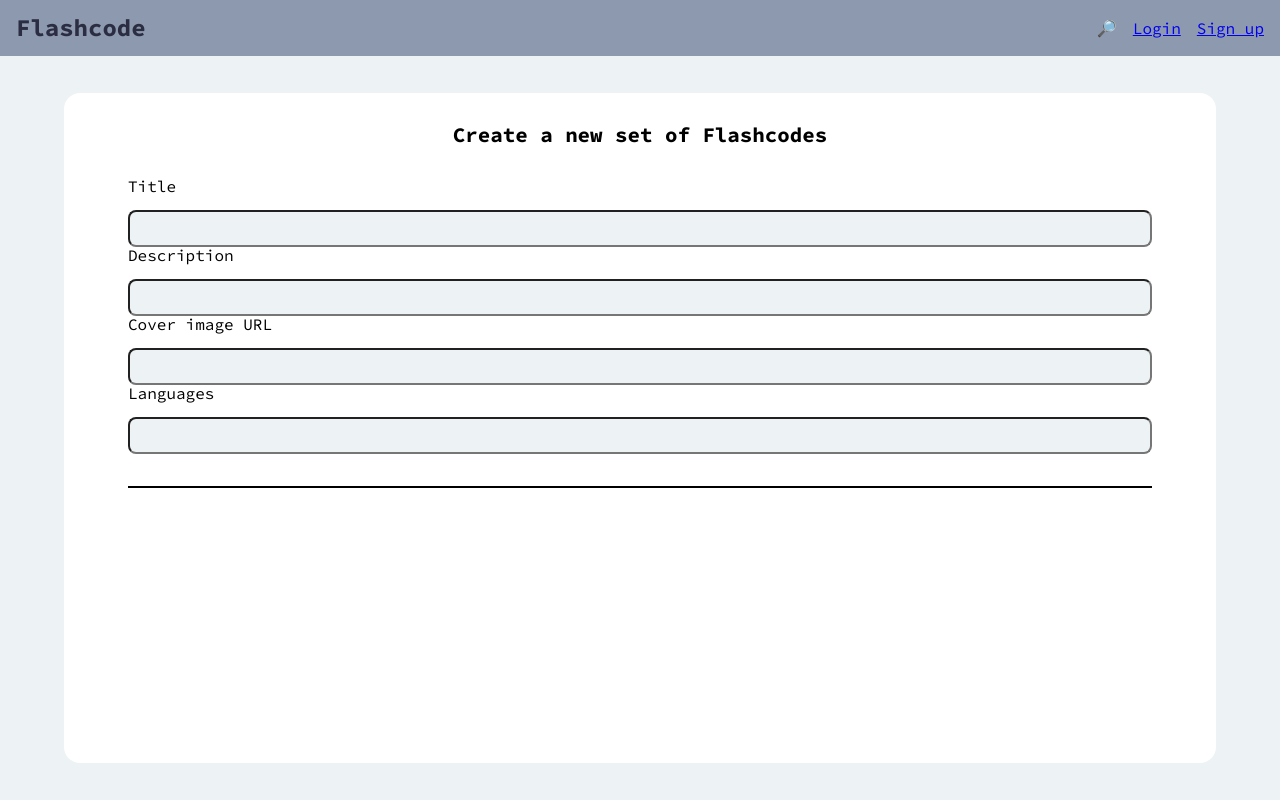
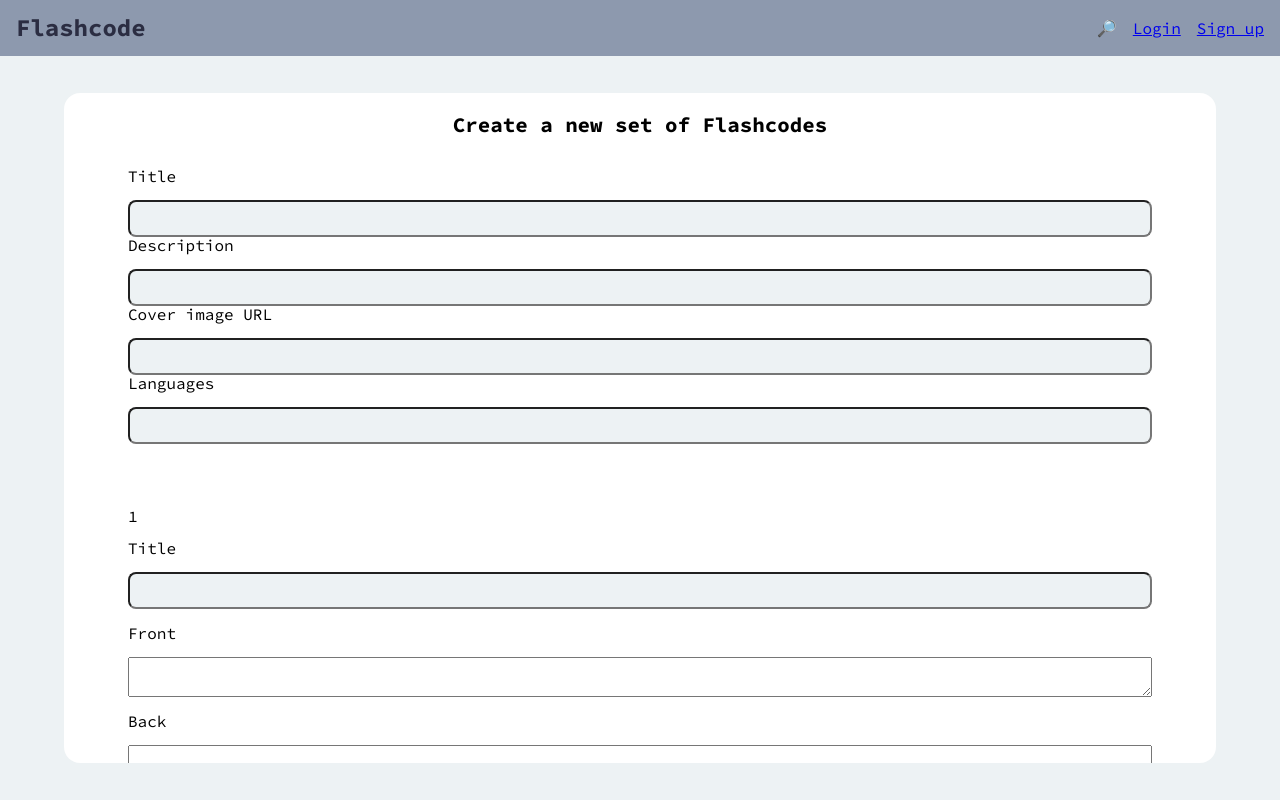
Before and after one commit to benjaminrae/flashcodes, a React (Create React App) app: page /new-set in a window 1280 px wide. Built offline with nearby package versions, Linux system fonts and the light colour scheme; no server answers.

Commit message:
add multiple cards to form

```diff
--- a/src/Components/App/App.css
+++ b/src/Components/App/App.css
@@ -8,4 +8,5 @@
 .app__main-container {
     height: 100%;
     width: 100%;
+    overflow: hidden;
 }
--- a/src/Components/NewSet/NewSet.css
+++ b/src/Components/NewSet/NewSet.css
@@ -18,6 +18,7 @@
     background-color: white;
     padding: 2rem;
     border-radius: 1rem;
+    overflow-y: scroll;
 }
 
 .new-set__title {
@@ -40,7 +41,14 @@
 }
 .form__divider {
     width: 100%;
-    height: 2px;
+    height: 1px;
     background-color: black;
     margin: 2rem 0;
 }
+
+.form__buttons {
+    display: flex;
+    justify-content: center;
+    align-items: baseline;
+    padding: 2rem;
+}
--- a/src/Components/NewSet/NewSet.jsx
+++ b/src/Components/NewSet/NewSet.jsx
@@ -1,14 +1,66 @@
 import "./NewSet.css";
-import { useState } from "react";
+import { useEffect, useState } from "react";
+
+const NewCard = () => {
+    return (
+        <div className="new-card">
+            <div className="form__group">
+                <label htmlFor="new-card-title">Title</label>
+                <input
+                    className="new-card__title"
+                    name="new-card-title"
+                ></input>
+                <label htmlFor="new-card-front">Front</label>
+                <textarea
+                    className="new-card__front"
+                    name="new-card-front"
+                ></textarea>
+                <label htmlFor="new-card-back">Back</label>
+                <textarea
+                    className="new-card__back"
+                    name="new-card-back"
+                ></textarea>
+            </div>
+        </div>
+    );
+};
 
 const NewSet = () => {
     const [title, setTitle] = useState("");
     const [description, setDescription] = useState("");
     const [coverImageURL, setCoverImageURL] = useState("");
     const [languages, setLanguages] = useState("");
+    const [numberOfCards, setNumberOfCards] = useState(1);
+    const [cards, setCards] = useState([]);
+    useEffect(() => {
+        setCards([...Array(numberOfCards)]);
+    }, [numberOfCards]);
+
+    const cardInputs = () => {
+        const cards = [];
+        for (let i = 0; i < numberOfCards; i++) {
+            cards.push(` <div className="new-card">
+            <div className="form__group">
+                <label htmlFor="new-card-title">Title</label>
+                <input
+                    className="new-card__title"
+                    name="new-card-title"
+                ></input>
+                <label htmlFor="new-card-front">Front</label>
+                <input
+                    className="new-card__front"
+                    name="new-card-front"
+                ></input>
+                <label htmlFor="new-card-back">Back</label>
+                <input className="new-card__back" name="new-card-back"></input>
+            </div>
+        </div>`);
+        }
+        return cards;
+    };
 
     return (
-        <div class="new-set">
+        <div className="new-set">
             <div className="new-set__container">
                 <h2 className="new-set__title">
                     Create a new set of Flashcodes
@@ -51,6 +103,26 @@ const NewSet = () => {
                         ></input>
                     </div>
                     <div className="form__divider"></div>
+                    {cards.map((card, index) => {
+                        return (
+                            <div className="form__group" key={index}>
+                                <div>{index + 1}</div>
+                                <NewCard key={index} />
+                                <div className="form__divider"></div>
+                            </div>
+                        );
+                    })}
+                    <div className="form__buttons">
+                        <button
+                            onClick={(event) => {
+                                event.preventDefault();
+                                setNumberOfCards(numberOfCards + 1);
+                            }}
+                        >
+                            Add Card
+                        </button>
+                        <button>Save</button>
+                    </div>
                 </form>
             </div>
         </div>
```
